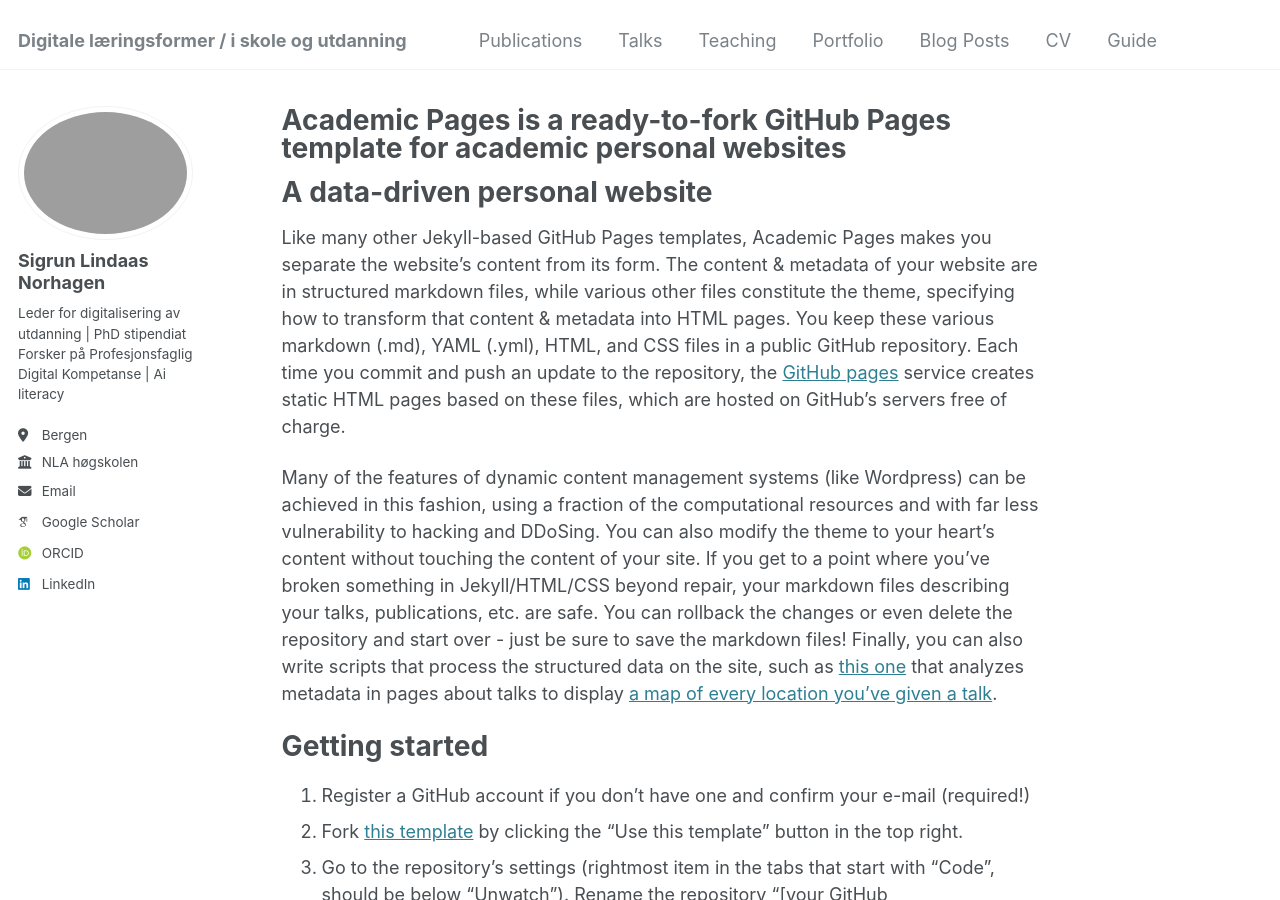
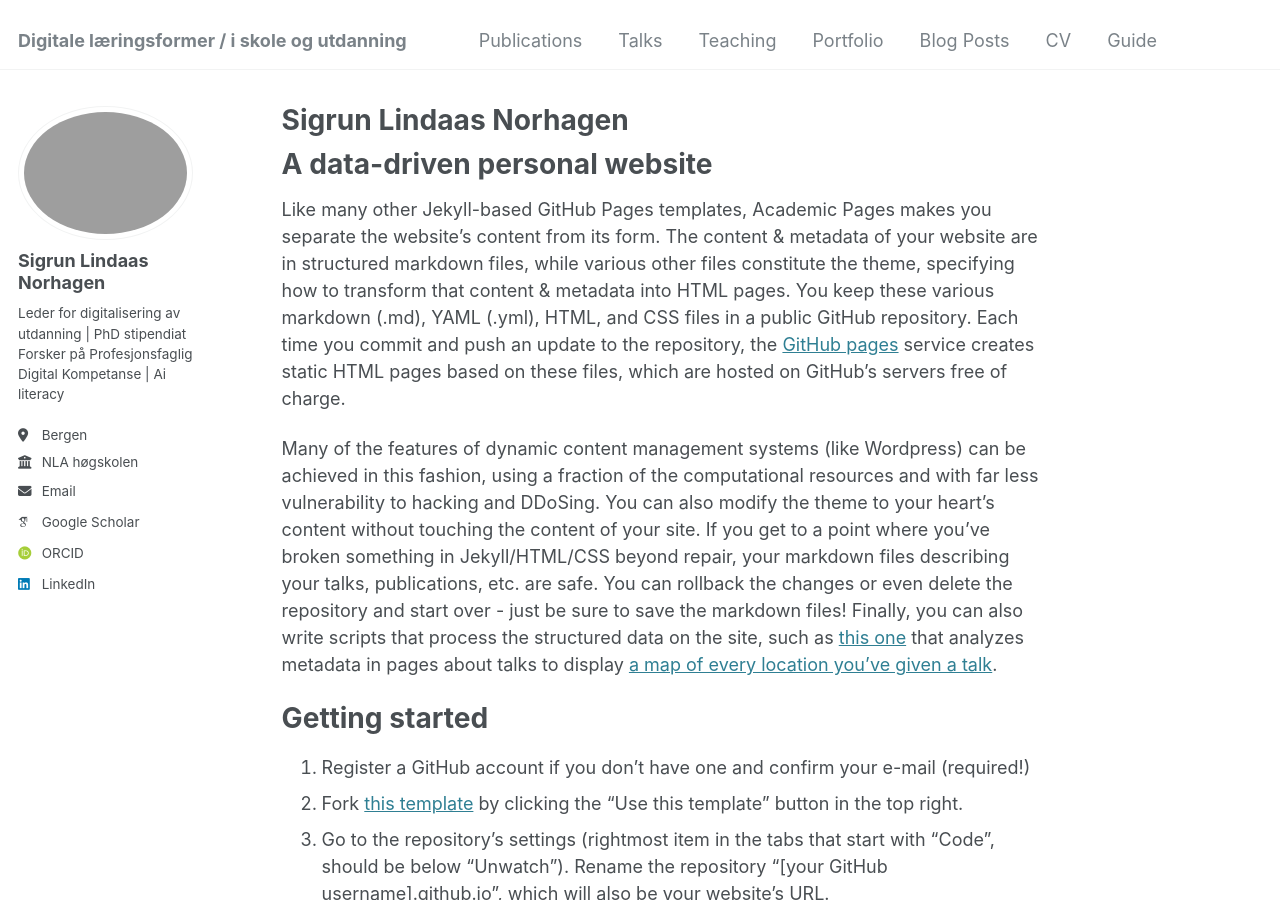
Before and after one commit to sigrun/snorhagen, a Jekyll site: the page built from _pages/about.md, in a window 1280 px wide and 900 px high. Built offline with Jekyll 4.4.1, drawn with Linux system fonts in a browser that asks for light colours; some web fonts are replaced.

Commit message:
Update about.md

```diff
--- a/_pages/about.md
+++ b/_pages/about.md
@@ -1,6 +1,6 @@
 ---
 permalink: /
-title: "Academic Pages is a ready-to-fork GitHub Pages template for academic personal websites"
+title: "Sigrun Lindaas Norhagen"
 author_profile: true
 redirect_from:
   - /about/
```
